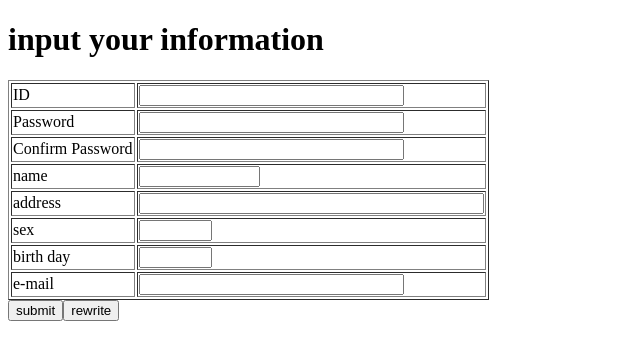
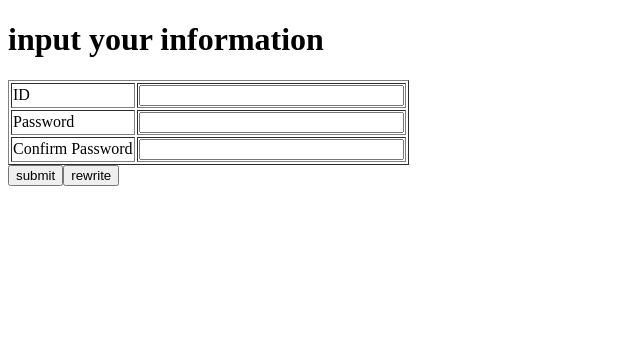
Before and after one commit to Deadline-oneday/Brievey-server, a PHP site: page /signUp.php in a window 1280 px wide. Shown: the top 360 px of the page, without its empty margins (0-640 px from the left). Run offline with PHP 8.4, Linux system fonts and the light colour scheme.

Commit message:
8차 수정

```diff
--- a/signUp.php
+++ b/signUp.php
@@ -19,26 +19,7 @@
    <td>Confirm Password</td>
    <td><input type="password" size="30" name="pwd2"></td>
   </tr>
-  <tr>
-   <td>name</td>
-   <td><input type="text" size="12" maxlength="10" name="name"></td>
-  </tr>
-  <tr>
-   <td>address</td>
-   <td><input type="text" size="40" name="addr"></td>
-  </tr>
-  <tr>
-   <td>sex</td>
-   <td><input type="text" size="6" maxlength="2" name="sex"></td>
-  </tr>
-  <tr>
-   <td>birth day</td>
-   <td><input type="text" size="6" maxlength="8" name="birthDay"></td>
-  </tr>
-  <tr>
-   <td>e-mail</td>
-   <td><input type="text" size="30" name="email"></td>
-  </tr>
+
  </table>
  <input type=submit value="submit"><input type=reset value="rewrite">
 </form>
```
Also changed, not shown: memberSave.php (+1 -6 lines).
